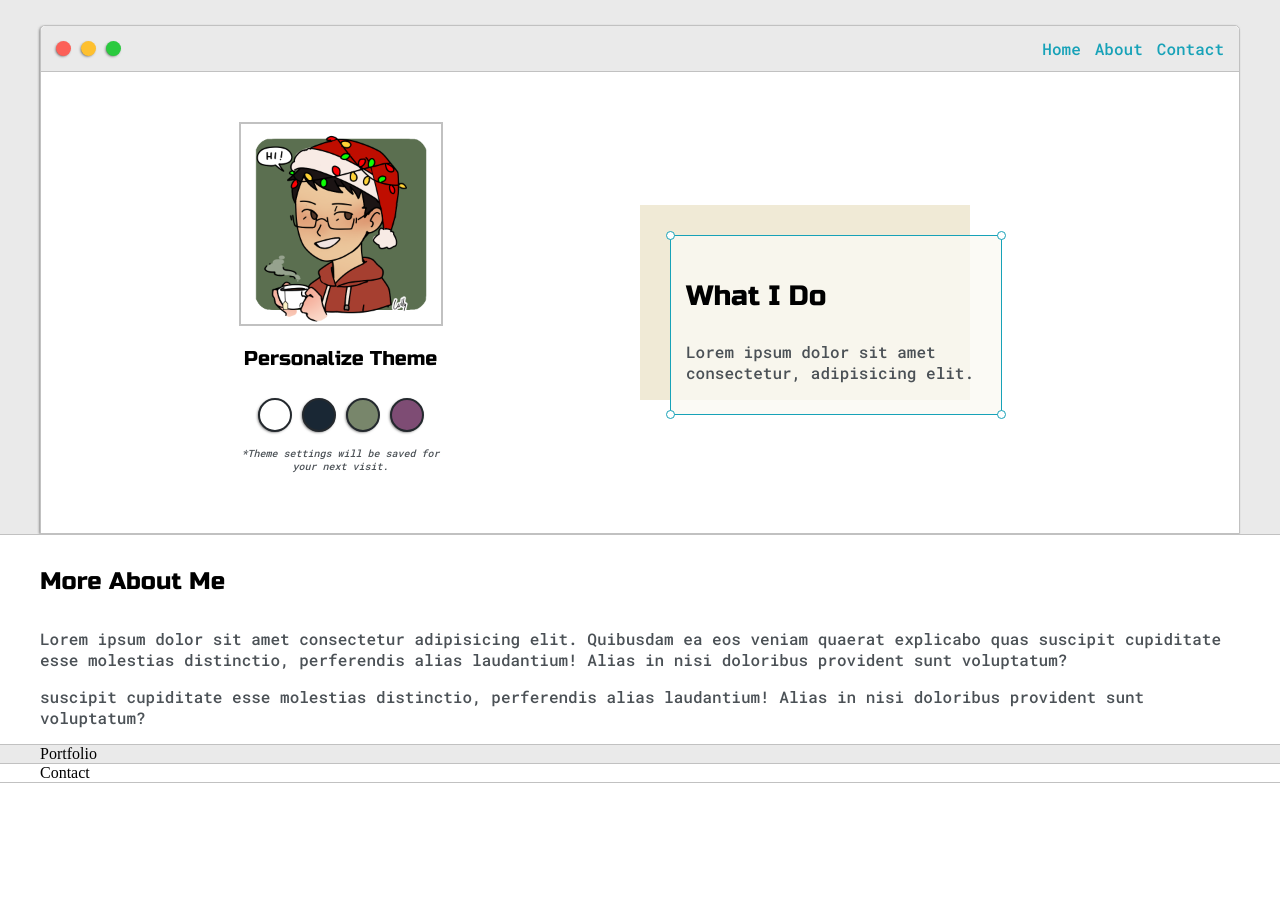
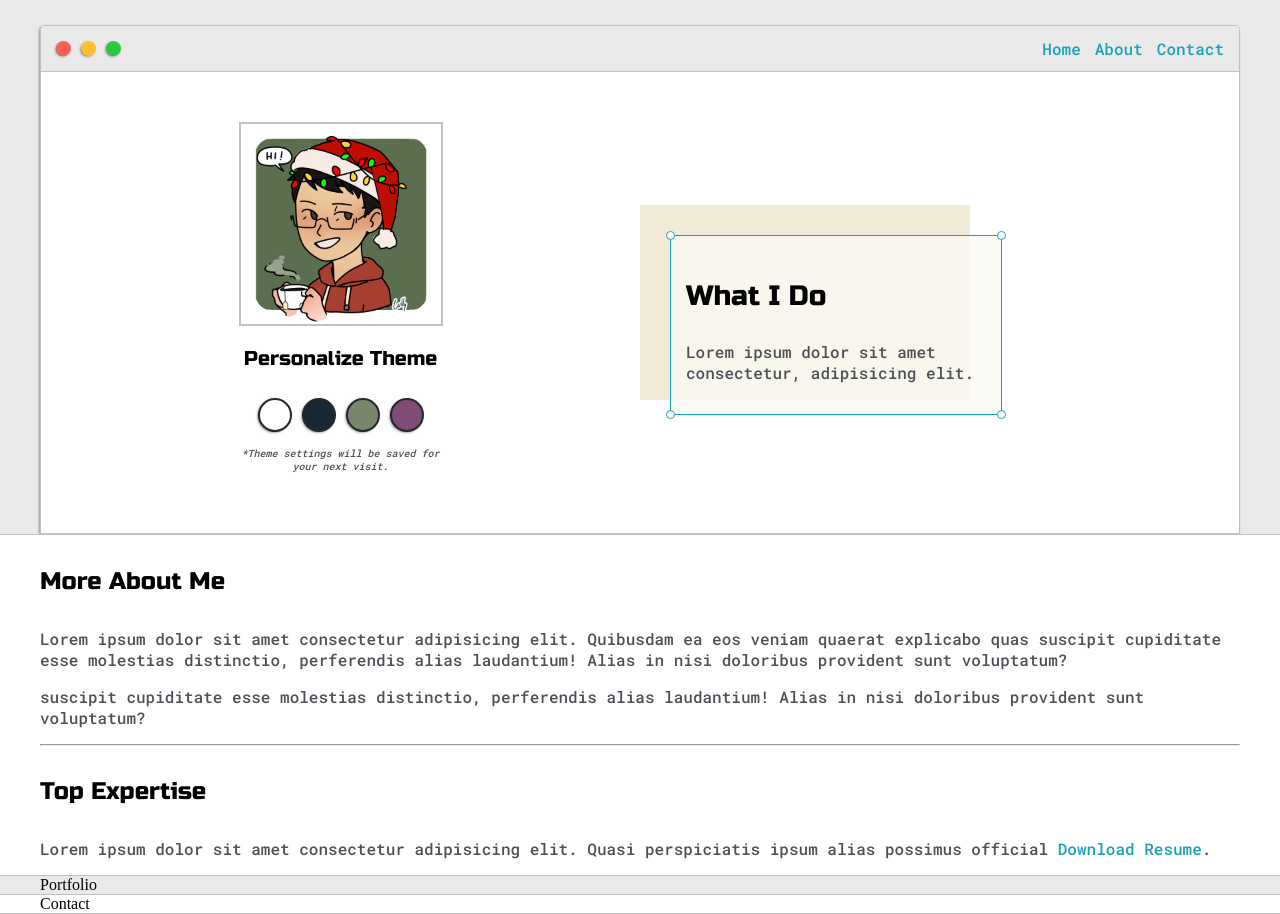
Before and after one commit to andrewzee23/andrewzee23.github.io, a plain HTML site: page index.html in a window 1280 px wide. Shown: the part 136-1050 px from the top of the page. Before the commit the page ends 919 px from the top, so only its background shows below. Drawn offline with Linux system fonts and the light colour scheme.

Commit message:
adding top expertise and resume

```diff
--- a/index.html
+++ b/index.html
@@ -116,6 +116,14 @@
 
                 </div>
 
+                <hr>
+
+                <h4>Top Expertise</h4>
+
+                <p>
+                    Lorem ipsum dolor sit amet consectetur adipisicing elit. Quasi perspiciatis ipsum alias possimus official <a target="_blank" href="AndrewZamora_Resume.pdf">Download Resume</a>.
+                </p>
+
                 <div class="social-links">
 
                 </div>
```
Also changed, not shown: 1 other file.
